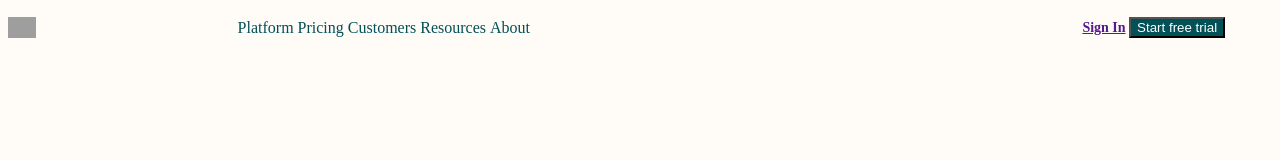
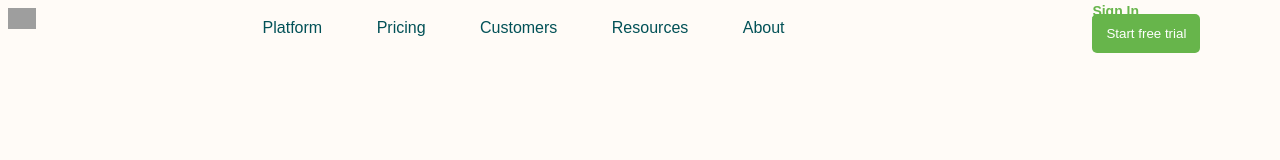
Before and after one commit to Erick-Jmz/matcha-Prueba-fase-1-, a plain HTML site: page index.html in a window 1280 px wide. Shown: the top 160 px of the page. Drawn offline with Linux system fonts and the light colour scheme; grey boxes are pictures that could not be loaded.

Commit message:
Sesión 2-Reto 4-Barra de navegación(últimos detalles)

```diff
--- a/styles.css
+++ b/styles.css
@@ -21,10 +21,14 @@ button{
 .header{
     margin-top: 40px, 20px, 0;
     font-size: 0;
+    height: 45px;
+    font-family: sans-serif;
 }
 
 li{
     display: inline;
+    margin-right: 25px;
+    margin-left: 25px;
 }
 
 .header > * {
@@ -57,6 +61,26 @@ li{
     font-weight: 600;
 }
 
+.actions > * {
+    margin-right: 10px;
+    margin-left: 10px;
+}
+
+.actions a {
+    color: #67b54b;
+}
+
+.actions button {
+    color: white;
+    background-color: #67b54b;
+    padding-left: 14px;
+    padding-right: 14px;
+    padding-top: 12px;
+    padding-bottom: 12px;
+    border: 0;
+    border-radius: 5px;
+}
+
 .main{
     margin-top: 140px;
     text-align: center;
```
